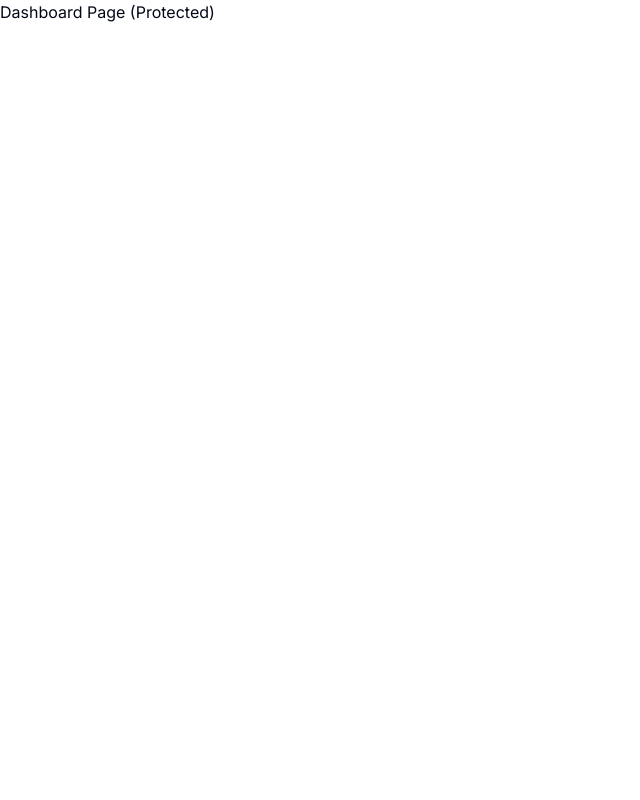
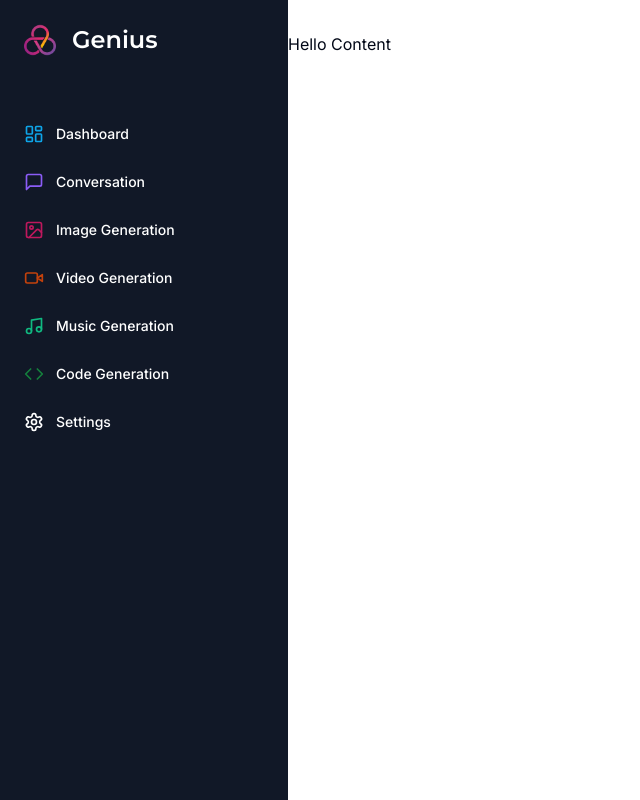
Before and after one commit to cchiragJain/ai-saas-project, a Next.js app: page /dashboard in a window 1280 px wide. Shown: the whole page, without its empty margins (0-640 px from the left). Built offline with nearby package versions, Linux system fonts and the light colour scheme.

Commit message:
Added sidebar component for desktop Created navbar component Defined routes according to features in sidebar

```diff
--- a/app/(dashboard)/(routes)/dashboard/page.tsx
+++ b/app/(dashboard)/(routes)/dashboard/page.tsx
@@ -4,7 +4,6 @@
   return (
     <div>
       <p>Dashboard Page (Protected)</p>
-      <UserButton afterSignOutUrl="/" />
     </div>
   );
 };
--- /dev/null
+++ b/app/(dashboard)/layout.tsx
@@ -0,0 +1,18 @@
+import Navbar from "@/components/navbar";
+import Sidebar from "@/components/sidebar";
+
+const DashboardLayout = ({ children }: { children: React.ReactNode }) => {
+  return (
+    <div className="h-full relative">
+      <div className="hidden h-full md:flex md:flex-col md:fixed md:inset-y-0 z-[80] bg-gray-900 md:w-72">
+        <Sidebar />
+      </div>
+      <main className="md:pl-72">
+        <Navbar />
+        Hello Content
+      </main>
+    </div>
+  );
+};
+
+export default DashboardLayout;
--- /dev/null
+++ b/components/navbar.tsx
@@ -0,0 +1,18 @@
+import { Button } from "@/components/ui/button";
+import { UserButton } from "@clerk/nextjs";
+import { Menu } from "lucide-react";
+
+const Navbar = () => {
+  return (
+    <div className="flex items-center p-4">
+      <Button variant="ghost" size="icon" className="md:hidden">
+        <Menu />
+      </Button>
+      <div className="flex w-full justify-end">
+        <UserButton afterSignOutUrl="/" />
+      </div>
+    </div>
+  );
+};
+
+export default Navbar;
--- /dev/null
+++ b/components/sidebar.tsx
@@ -0,0 +1,104 @@
+import Image from "next/image";
+import Link from "next/link";
+
+import { cn } from "@/lib/utils";
+import {
+  Code,
+  ImageIcon,
+  LayoutDashboard,
+  LucideIcon,
+  MessageSquare,
+  Music,
+  Settings,
+  VideoIcon,
+} from "lucide-react";
+import { Montserrat } from "next/font/google";
+
+const monsterrat = Montserrat({
+  weight: "600",
+  subsets: ["latin"],
+});
+
+interface FeatureRoutes {
+  label: string;
+  icon: LucideIcon;
+  href: string;
+  color?: string;
+}
+
+const routes: FeatureRoutes[] = [
+  {
+    label: "Dashboard",
+    icon: LayoutDashboard,
+    href: "/dashboard",
+    color: "text-sky-500",
+  },
+  {
+    label: "Conversation",
+    icon: MessageSquare,
+    href: "/conversation",
+    color: "text-violet-500",
+  },
+  {
+    label: "Image Generation",
+    icon: ImageIcon,
+    href: "/image",
+    color: "text-pink-700",
+  },
+  {
+    label: "Video Generation",
+    icon: VideoIcon,
+    href: "/video",
+    color: "text-orange-700",
+  },
+  {
+    label: "Music Generation",
+    icon: Music,
+    href: "/music",
+    color: "text-emerald-500",
+  },
+  {
+    label: "Code Generation",
+    icon: Code,
+    href: "/code",
+    color: "text-green-700",
+  },
+  {
+    label: "Settings",
+    icon: Settings,
+    href: "/settings",
+  },
+];
+
+const Sidebar = () => {
+  return (
+    <div className="space-y-4 py-4 flex flex-col h-full bg-[#111827] text-white">
+      <div className="px-3 py-2 flex-1">
+        <Link href="/dashboard" className="flex items-center pl-3 mb-14">
+          <div className="relative w-8 h-8 mr-4">
+            <Image fill alt="Logo" src="/logo.png" />
+          </div>
+          <h1 className={cn("text-2xl font-bold", monsterrat.className)}>
+            Genius
+          </h1>
+        </Link>
+        <div className="space-y-1">
+          {routes.map((route) => (
+            <Link
+              href={route.href}
+              key={route.href}
+              className="text-sm group flex p-3 w-full justify-start font-medium cursor-pointer hover:text-white hover:bg-white/10 rounded-lg transition"
+            >
+              <div className="flex items-center flex-1">
+                <route.icon className={cn("h-5 w-5 mr-3", route.color)} />
+                {route.label}
+              </div>
+            </Link>
+          ))}
+        </div>
+      </div>
+    </div>
+  );
+};
+
+export default Sidebar;
```
Also changed, not shown: public/logo.png (added).
